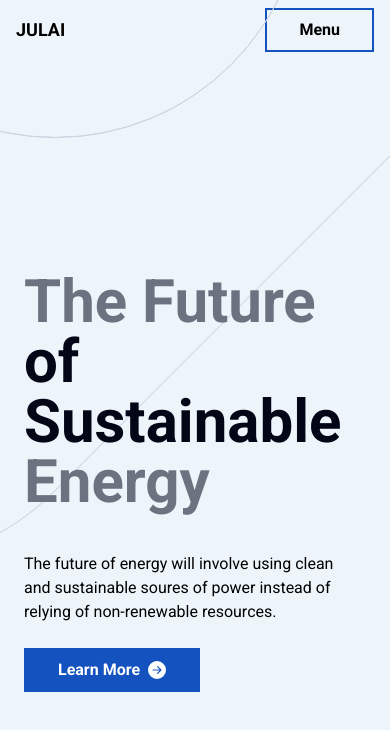
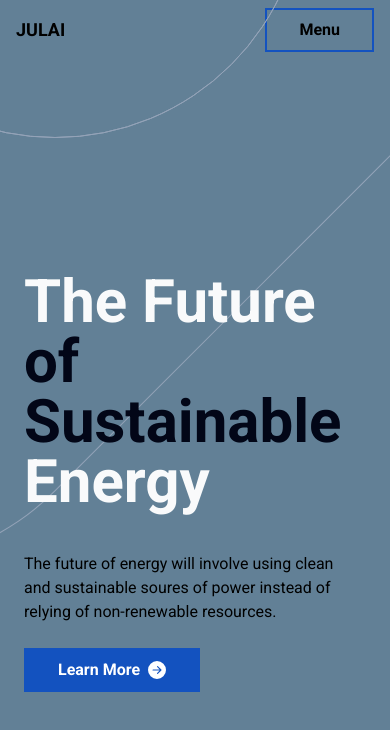
Before and after one commit to Omondi-mutuma/julai, a Next.js app: page / in a window 390 px wide. Shown: the top 730 px of the page. Built offline with nearby package versions, Linux system fonts and the light colour scheme.

Commit message:
Responsive changes

```diff
--- a/app/globals.css
+++ b/app/globals.css
@@ -62,7 +62,7 @@ body {
   }
 
   .content-container {
-    @apply w-full p-6 lg:px-24 lg:py-24;
+    @apply w-full h-full p-6 lg:px-24 lg:py-24;
   }
 }
 
--- a/app/ui/GridBg.tsx
+++ b/app/ui/GridBg.tsx
@@ -8,7 +8,7 @@ const GridBg = () => {
   return (
     <section className="content-container relative min-h-screen bg-default-bg-rgb flex">
       <div className="w-full flex flex-col items-start justify-center z-10 lg:max-w-lg">
-        <h1 className="text-6xl lg:text-7xl font-semibold text-gray-500">
+        <h1 className="text-6xl lg:text-7xl font-semibold text-gray-50">
           The Future <br></br>
           <span className="text-slate-950">of Sustainable</span> Energy
         </h1>
@@ -23,7 +23,8 @@ const GridBg = () => {
           icon={BsArrowRightCircleFill}
         />
       </div>
-      <div className="hidden absolute right-80 bottom-0 top-1/2 -translate-y-1/2 lg:flex flex-col justify-center z-10">
+      <div className="border hidden absolute right-0 -bottom-0 md:flex  min-w-md overflow-clip">
+        <div className=" lg:flex flex-col justify-center z-10">
           <video className="max-w-2xl max-h-[600px]" muted loop autoPlay>
             <source
               src="/8741596-hd_720_1280_30fps.mp4"
@@ -31,7 +32,7 @@ const GridBg = () => {
             ></source>
           </video>
         </div>
-      <div className="hidden absolute right-0 bottom-0 top-1/2 -translate-y-1/2 lg:flex flex-col justify-center z-10">
+        <div className="lg:flex flex-col justify-center z-10">
           <video className="max-w-2xl max-h-[600px]" muted loop autoPlay>
             <source
               src="/8741596-hd_720_1280_30fps.mp4"
@@ -39,9 +40,10 @@ const GridBg = () => {
             ></source>
           </video>
         </div>
-      <div className="absolute -top-[50%] -left-[50%] h-[500px] w-[500px] border border-slate-300 rounded-full lg:-top-[40%] lg:-left-[20%]"></div>
-      <div className="absolute -top-[50%] -left-[50%] h-[500px] w-[500px] border border-slate-300 rounded-full lg:-top-[60%] lg:-left-[5%]"></div>
-      <div className="absolute -top-[50%] -left-[50%] h-[1000px] w-[500px] border border-slate-300 rounded-full rotate-45 lg:-top-[60%] lg:left-[10%]"></div>
+      </div>
+      <div className="absolute -top-[50%] -left-[50%] h-[500px] w-[500px] border border-slate-400 rounded-full lg:-top-[40%] lg:-left-[20%]"></div>
+      <div className="absolute -top-[50%] -left-[50%] h-[500px] w-[500px] border border-slate-400 rounded-full lg:-top-[60%] lg:-left-[5%]"></div>
+      <div className="absolute -top-[50%] -left-[50%] h-[1000px] w-[500px] border border-slate-400 rounded-full rotate-45 lg:-top-[60%] lg:left-[10%]"></div>
     </section>
   );
 };
--- a/tailwind.config.ts
+++ b/tailwind.config.ts
@@ -32,7 +32,7 @@ const config: Config = {
         "color-background-start-rgb": "rgb(186, 202, 213)",
         "background-rgb": "rgb(19, 82, 191)",
         "color-background-end-rgb": "rgb(148, 173, 192)",
-        "default-bg-rgb": "rgb(237, 245, 250)",
+        "default-bg-rgb": "rgb(98, 128, 150)",
         border: "hsl(var(--border))",
         input: "hsl(var(--input))",
         ring: "hsl(var(--ring))",
```
Lines whose indentation alone changed are shown as unchanged.
